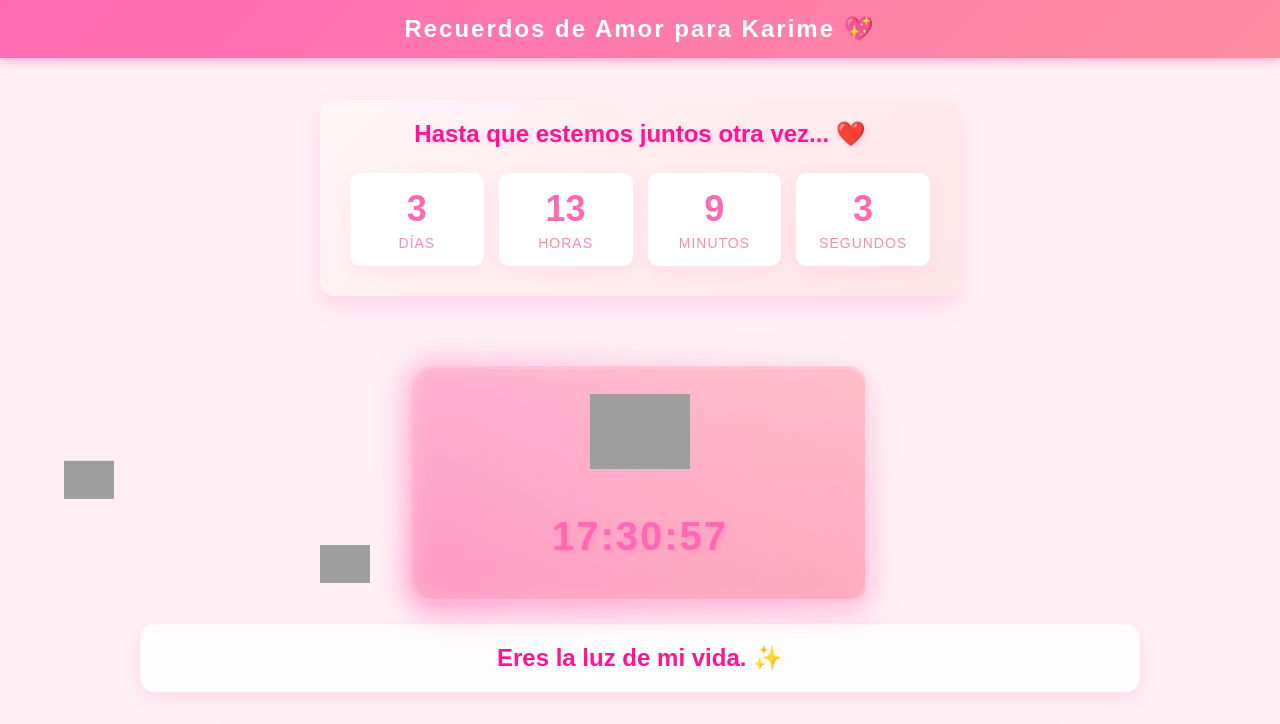
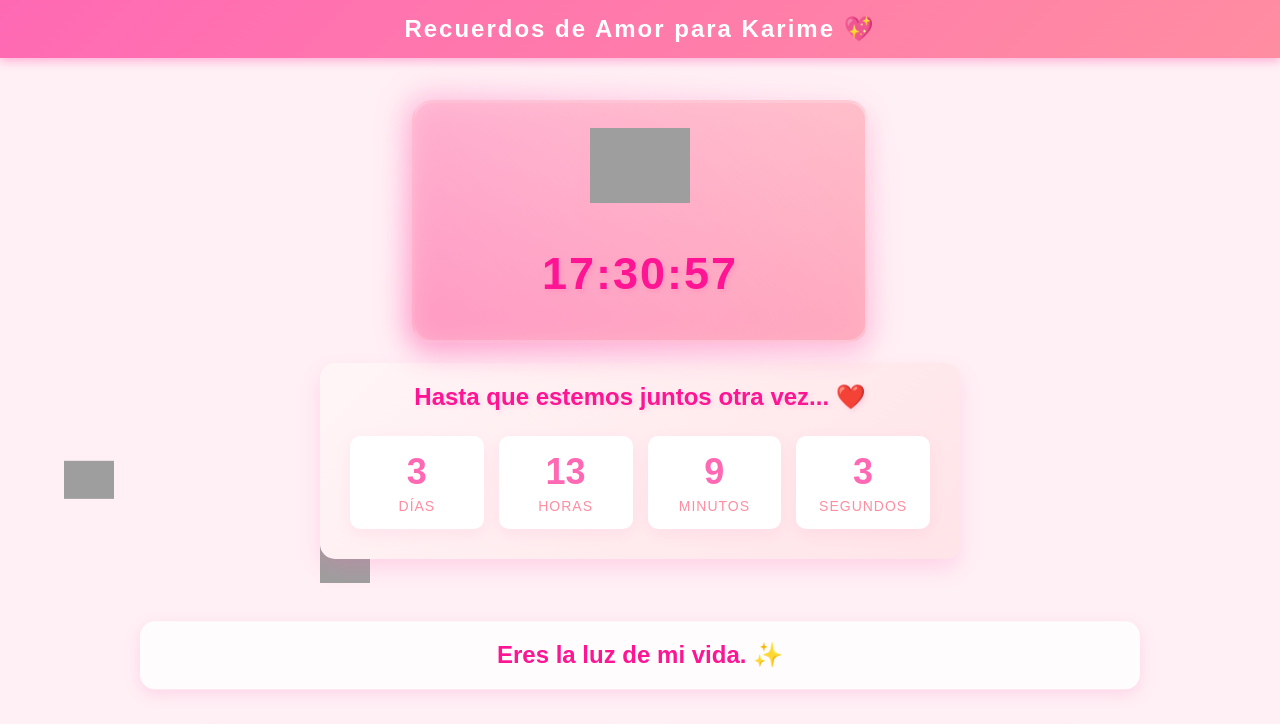
Before and after one commit to wktaer/niniLoverV2, a plain HTML site: page index.html in a window 1280 px wide. Shown: the top 724 px of the page. Drawn offline with Linux system fonts and the light colour scheme; grey boxes are pictures that could not be loaded.

Commit message:
version6

```diff
--- a/index.html
+++ b/index.html
@@ -1029,6 +1029,11 @@
         <h2>Recuerdos de Amor para Karime 💖</h2>
     </div>
 
+    <div class="clock-container" style="margin: 20px auto;">
+        <div id="kitty-icon"></div>
+        <div id="clock" style="font-size: 45px; color: #ff1493; font-weight: bold; text-shadow: 2px 2px 4px rgba(255, 105, 180, 0.3);"></div>
+    </div>
+
     <div class="contador-container">
         <div class="contador-titulo">Hasta que estemos juntos otra vez... ❤️</div>
         <div class="contador-grid">
@@ -1052,11 +1057,6 @@
     </div>
 
     <div class="main-container">
-        <div class="clock-container">
-            <div id="kitty-icon"></div>
-            <div id="clock"></div>
-            <div class="timezone"></div>
-        </div>
 
         <div class="hearts-background">
             <div class="image" style="top: 5%; left: 5%; animation-duration: 12s; background-image: url('https://i.imgur.com/LhrcLzr.gif');"></div>
```
